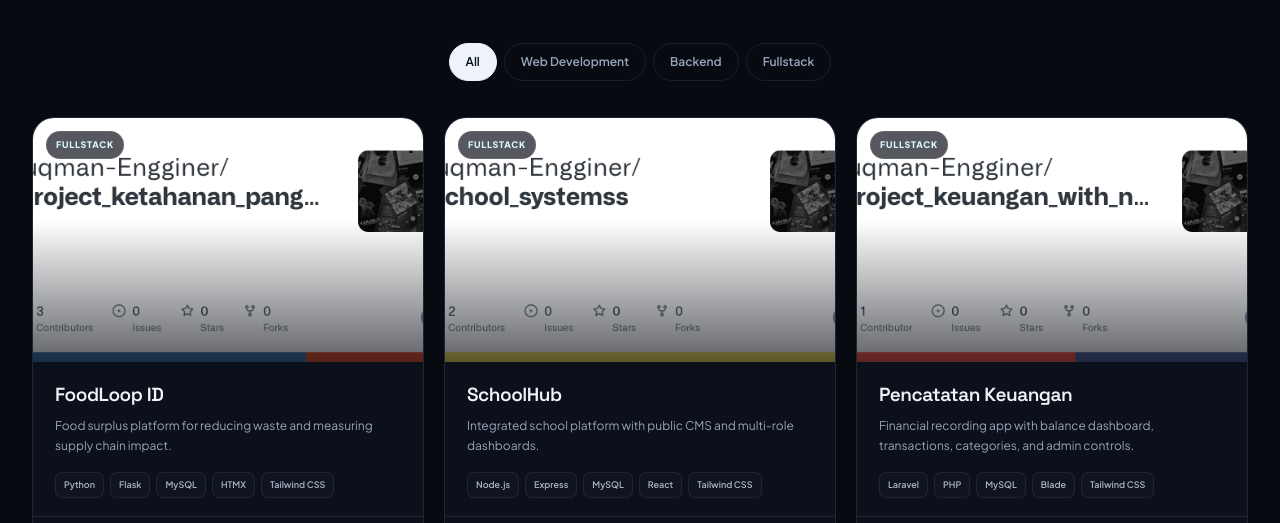
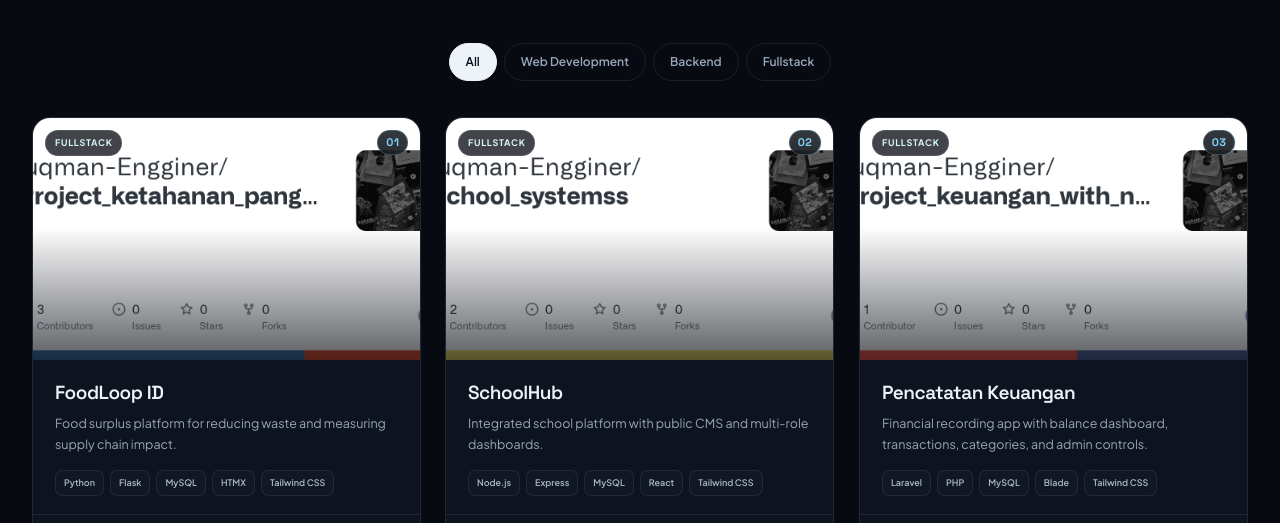
Before and after one commit to luqman-Engginer/MY_CV, a website built with Vite: page index.html in a window 1280 px wide. Shown: the part 3850-4373 px from the top of the page. Built offline with nearby package versions, Linux system fonts and the light colour scheme.

Commit message:
commit one

```diff
--- a/package.json
+++ b/package.json
@@ -4,6 +4,7 @@
   "version": "0.0.0",
   "type": "module",
   "scripts": {
+    "test": "playwright test",
     "dev": "vite",
     "build": "vite build",
     "preview": "vite preview"
--- a/src/main.js
+++ b/src/main.js
@@ -303,6 +303,7 @@ document.addEventListener('DOMContentLoaded', () => {
       return `
         <article class="project-card" data-category="${project.category}" style="--delay: ${index * 60}ms">
           <div class="project-media">
+            <span class="project-number">${String(index + 1).padStart(2, '0')}</span>
             <img src="${project.image}" alt="${project.title}" loading="lazy" decoding="async" width="600" height="375">
             <span class="project-category">${project.categoryLabel}</span>
           </div>
--- a/src/style.css
+++ b/src/style.css
@@ -1215,7 +1215,8 @@
   .project-grid {
     display: grid;
     grid-template-columns: repeat(3, minmax(0, 1fr));
-    gap: 20px;
+    gap: 24px;
+    align-items: start;
   }
 
   .project-card {
@@ -1224,30 +1225,30 @@
     flex-direction: column;
     overflow: hidden;
     border: 1px solid var(--border);
-    border-radius: 22px;
-    background: var(--surface);
+    border-radius: 18px;
+    background: var(--surface-solid, #0e141f);
     animation: card-in 0.5s cubic-bezier(0.16, 1, 0.3, 1) both;
     animation-delay: var(--delay, 0ms);
-    transition: transform 0.3s ease, border-color 0.3s ease, box-shadow 0.3s ease;
+    transition: transform 0.3s cubic-bezier(0.16, 1, 0.3, 1), border-color 0.3s ease, box-shadow 0.3s ease;
   }
 
   .project-card:hover {
     transform: translateY(-5px);
-    border-color: rgba(125, 211, 252, 0.28);
-    box-shadow: 0 24px 60px rgba(0, 0, 0, 0.28);
+    border-color: rgba(125, 211, 252, 0.32);
+    box-shadow: 0 20px 48px -12px rgba(0, 0, 0, 0.48), 0 0 24px -6px rgba(125, 211, 252, 0.12);
   }
 
   .project-media {
     position: relative;
     aspect-ratio: 16 / 10;
     overflow: hidden;
-    background: #0a0f18;
+    background: #070a11;
   }
 
   .project-media::after {
     position: absolute;
     inset: 0;
-    background: linear-gradient(to top, rgba(7, 10, 17, 0.64), transparent 58%);
+    background: linear-gradient(to top, rgba(7, 10, 17, 0.65), transparent 55%);
     content: '';
     pointer-events: none;
   }
@@ -1256,29 +1257,51 @@
     width: 100%;
     height: 100%;
     object-fit: cover;
-    transition: transform 0.7s cubic-bezier(0.16, 1, 0.3, 1);
+    object-position: center top;
+    transition: transform 0.6s cubic-bezier(0.16, 1, 0.3, 1);
   }
 
   .project-card:hover .project-media img {
-    transform: scale(1.045);
+    transform: scale(1.04);
+  }
+
+  .project-number {
+    position: absolute;
+    top: 12px;
+    right: 12px;
+    z-index: 2;
+    display: inline-flex;
+    align-items: center;
+    justify-content: center;
+    font-family: var(--font-display, monospace);
+    font-size: 11px;
+    font-weight: 700;
+    color: var(--accent);
+    background: rgba(7, 10, 17, 0.82);
+    border: 1px solid rgba(125, 211, 252, 0.28);
+    border-radius: 999px;
+    padding: 3px 8px;
+    letter-spacing: 0.04em;
+    backdrop-filter: blur(8px);
+    -webkit-backdrop-filter: blur(8px);
   }
 
   .project-category {
     position: absolute;
-    top: 13px;
-    left: 13px;
-    z-index: 1;
-    border: 1px solid rgba(148, 163, 184, 0.2);
+    top: 12px;
+    left: 12px;
+    z-index: 2;
+    border: 1px solid rgba(148, 163, 184, 0.22);
     border-radius: 999px;
-    background: rgba(7, 10, 17, 0.68);
-    padding: 6px 9px;
+    background: rgba(7, 10, 17, 0.76);
+    padding: 5px 9px;
     color: #d8f7ff;
     font-size: 9px;
-    font-weight: 800;
+    font-weight: 700;
     letter-spacing: 0.08em;
     text-transform: uppercase;
-    backdrop-filter: blur(10px);
-    -webkit-backdrop-filter: blur(10px);
+    backdrop-filter: blur(8px);
+    -webkit-backdrop-filter: blur(8px);
   }
 
   .project-body {
@@ -1299,14 +1322,10 @@
   }
 
   .project-desc {
-    display: -webkit-box;
-    overflow: hidden;
-    margin: 9px 0 16px;
-    color: var(--muted);
-    font-size: 12px;
-    line-height: 1.7;
-    -webkit-box-orient: vertical;
-    -webkit-line-clamp: 2;
+    margin: 8px 0 16px;
+    color: var(--muted);
+    font-size: 12.5px;
+    line-height: 1.65;
   }
 
   .project-tech {
@@ -2316,3 +2335,58 @@
     transition-duration: 0.01ms !important;
   }
 }
+/* Responsive Adjustments */
+@media (max-width: 1024px) {
+  /* Tablet adjustments */
+  .hero__grid {
+    grid-template-columns: 1fr;
+    gap: clamp(30px, 5vw, 60px);
+  }
+  .hero__visual {
+    order: -1;
+    display: flex;
+    justify-content: center;
+  }
+  .about-grid {
+    grid-template-columns: 1fr;
+    gap: 24px;
+  }
+  .project-grid {
+    grid-template-columns: repeat(2, minmax(0, 1fr));
+    gap: 20px;
+  }
+  .nav-links {
+    display: none;
+  }
+  .menu-toggle {
+    display: flex;
+  }
+}
+@media (max-width: 768px) {
+  .hero {
+    padding-top: clamp(100px, 15vh, 150px);
+    padding-bottom: clamp(40px, 6vw, 70px);
+  }
+  .hero__grid {
+    gap: clamp(24px, 4vw, 48px);
+  }
+  .project-grid {
+    grid-template-columns: 1fr;
+    gap: 16px;
+  }
+  .mobile-menu {
+    top: 60px;
+  }
+  .nav-actions {
+    gap: 6px;
+  }
+  .btn {
+    font-size: 12px;
+    min-height: 38px;
+  }
+}
+/* Ensure menu toggle visibility on small screens */
+@media (max-width: 1024px) {
+  .menu-toggle { display: flex; }
+}
+/* End Responsive Adjustments */
--- /dev/null
+++ b/tests/ui.test.js
@@ -0,0 +1,42 @@
+// @ts-check
+const { test, expect } = require('@playwright/test');
+
+test.describe('Luqman CV responsive and functional tests', () => {
+  test.beforeEach(async ({ page }) => {
+    await page.goto('http://localhost:4173'); // Vite preview default port
+  });
+
+  test('Hero section loads and title is visible', async ({ page }) => {
+    const title = page.locator('.hero__title');
+    await expect(title).toBeVisible();
+    await expect(title).toContainText('Luqman');
+  });
+
+  test('Navigation links work without errors', async ({ page }) => {
+    const links = page.locator('#capsule-nav nav a');
+    const count = await links.count();
+    for (let i = 0; i < count; i++) {
+      const link = links.nth(i);
+      const href = await link.getAttribute('href');
+      await link.click();
+      await expect(page).toHaveURL(/#.+/);
+      // go back to top for next link
+      await page.evaluate(() => window.scrollTo(0, 0));
+    }
+  });
+
+  test('No console errors on load', async ({ page }) => {
+    const errors = [];
+    page.on('pageerror', (err) => errors.push(err.message));
+    await page.reload();
+    expect(errors).toEqual([]);
+  });
+
+  test('Responsive layout at mobile width', async ({ page }) => {
+    await page.setViewportSize({ width: 375, height: 800 });
+    const hero = page.locator('.hero');
+    await expect(hero).toBeVisible();
+    const navToggle = page.locator('#mobile-menu-btn');
+    await expect(navToggle).toBeVisible();
+  });
+});
```
